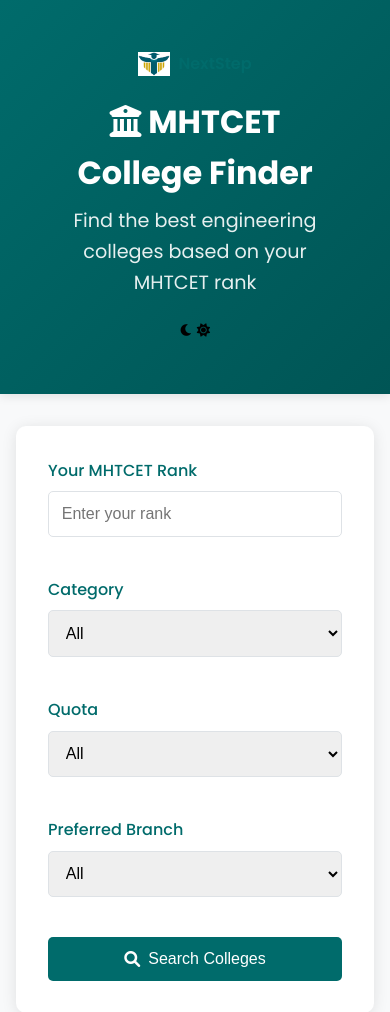
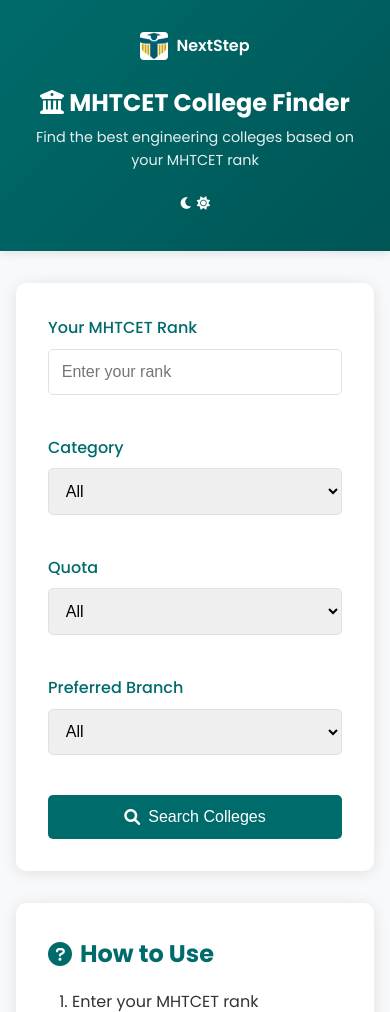
Before and after one commit to JARAWA/NextStepint, a FastAPI app: page / in a window 390 px wide. Shown: the top 1012 px of the page. Run offline with FastAPI, Linux system fonts and the light colour scheme.

Commit message:
Update main.css

```diff
--- a/mhtcet-service/static/css/main.css
+++ b/mhtcet-service/static/css/main.css
@@ -24,23 +24,104 @@
     background-color: var(--background-color);
 }
 
-/* Header Styles */
+/* Header and Logo Styles */
 header {
     background: linear-gradient(135deg, var(--primary-color), var(--primary-dark));
     color: white;
-    padding: 2rem;
-    text-align: center;
+    padding: 1rem;
     box-shadow: 0 2px 10px rgba(0, 0, 0, 0.1);
 }
 
-header h1 {
-    font-size: 2.5rem;
-    margin-bottom: 0.5rem;
+.header-container {
+    max-width: 1200px;
+    margin: 0 auto;
+    display: flex;
+    align-items: center;
+    justify-content: space-between;
+    gap: 1rem;
 }
 
-header p {
+.logo-section {
+    display: flex;
+    align-items: center;
+    gap: 0.5rem;
+}
+
+.header-logo {
+    width: 32px;
+    height: 32px;
+    object-fit: cover;
+    border-radius: 4px;
+}
+
+.logo-text {
     font-size: 1.2rem;
+    font-weight: 600;
+    color: white;
+}
+
+.header-content {
+    text-align: center;
+    flex-grow: 1;
+}
+
+.header-content h1 {
+    font-size: 2rem;
+    margin-bottom: 0.25rem;
+}
+
+.header-content p {
+    font-size: 1rem;
     opacity: 0.9;
+}
+
+.header-actions {
+    display: flex;
+    align-items: center;
+}
+
+.dark-mode-toggle {
+    padding: 0.5rem;
+    border-radius: 50%;
+    background: transparent;
+    border: none;
+    cursor: pointer;
+    color: white;
+    transition: background-color 0.3s;
+}
+
+.dark-mode-toggle:hover {
+    background-color: rgba(255, 255, 255, 0.1);
+}
+
+/* Responsive header adjustments */
+@media (max-width: 768px) {
+    .header-container {
+        flex-direction: column;
+        text-align: center;
+        padding: 1rem;
+    }
+
+    .header-content h1 {
+        font-size: 1.5rem;
+    }
+
+    .header-content p {
+        font-size: 0.9rem;
+    }
+
+    .logo-section {
+        margin-bottom: 0.5rem;
+    }
+
+    .header-logo {
+        width: 28px;
+        height: 28px;
+    }
+
+    .logo-text {
+        font-size: 1rem;
+    }
 }
 
 /* Container */
@@ -431,72 +512,3 @@
         flex-wrap: wrap;
     }
 }
-
-/* Header styles */
-.header-container {
-    display: flex;
-    align-items: center;
-    justify-content: space-between;
-    padding: 1rem 2rem;
-    width: 100%;
-}
-
-.logo-section {
-    display: flex;
-    align-items: center;
-    gap: 0.5rem;
-}
-
-.header-logo {
-    width: 40px;  /* Adjust this value to make the logo smaller */
-    height: 40px; /* Adjust this value to make the logo smaller */
-    object-fit: contain;
-    border-radius: 4px;
-}
-
-.logo-text {
-    font-size: 1.25rem;
-    font-weight: 600;
-    color: var(--primary-color);
-}
-
-.header-content {
-    text-align: center;
-    flex-grow: 1;
-}
-
-.header-actions {
-    display: flex;
-    align-items: center;
-}
-
-.dark-mode-toggle {
-    padding: 0.5rem;
-    border-radius: 50%;
-    background: transparent;
-    border: none;
-    cursor: pointer;
-    transition: background-color 0.3s;
-}
-
-.dark-mode-toggle:hover {
-    background-color: rgba(0, 0, 0, 0.1);
-}
-
-/* Responsive adjustments */
-@media (max-width: 768px) {
-    .header-container {
-        flex-direction: column;
-        gap: 1rem;
-        padding: 1rem;
-    }
-
-    .header-logo {
-        width: 32px;  /* Even smaller on mobile */
-        height: 32px; /* Even smaller on mobile */
-    }
-
-    .logo-text {
-        font-size: 1rem;
-    }
-}
```
